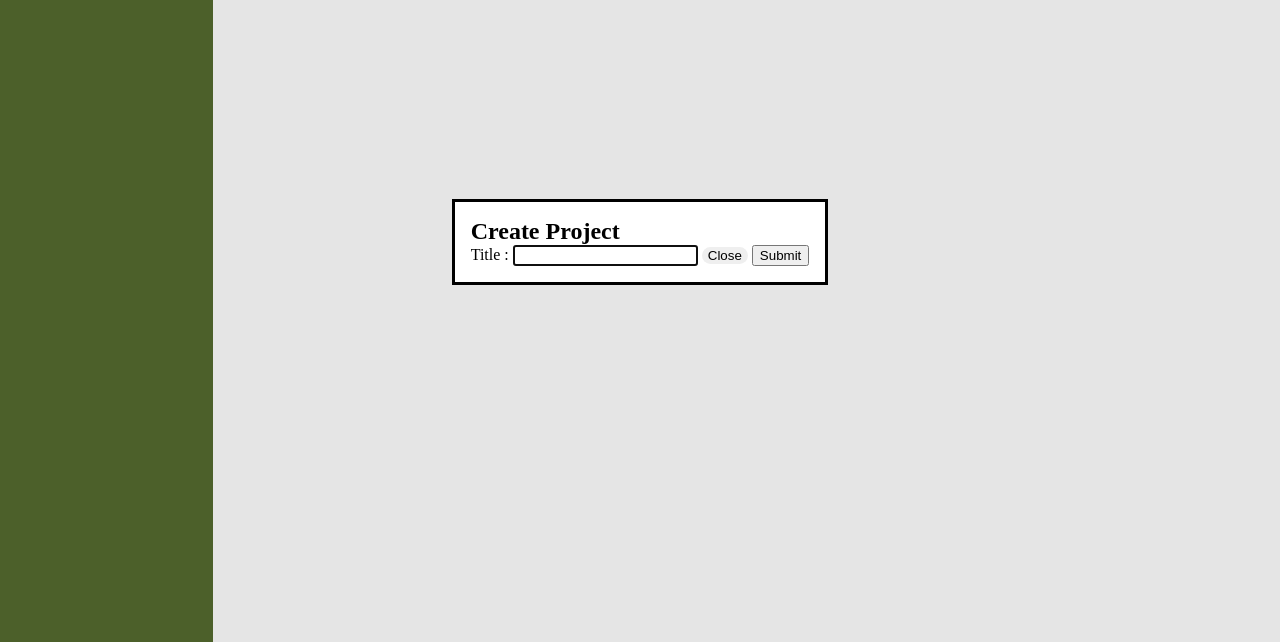
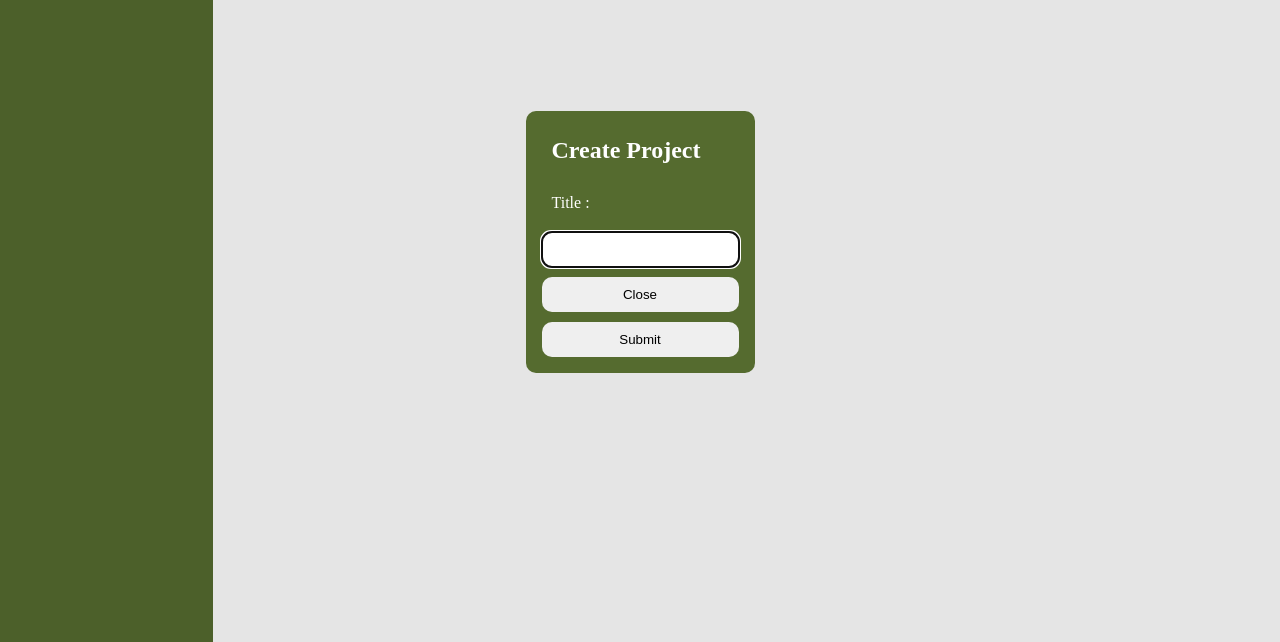
Before and after one commit to Adonuu/odin-todo, a website built with webpack: page src/index.html in a window 1280 px wide. Both pictures are taken after a click on the button "Create Project". Shown: the part 158-800 px from the top of the page. Built offline with nearby package versions, Linux system fonts and the light colour scheme.

Commit message:
styled create to do and create project dialogs

```diff
--- a/src/index.css
+++ b/src/index.css
@@ -100,3 +100,22 @@ h2 {
 .complete {
     background-color: darkgreen;
 }
+
+dialog {
+    border-style: none;
+    border-radius: 10px;
+    background-color: darkolivegreen;
+    color: white;
+}
+
+form {
+    display: flex;
+    flex-flow: column nowrap;
+    gap: 10px;
+}
+
+form > * {
+    border-style: none;
+    padding: 10px;
+    border-radius: 10px;
+}
```
